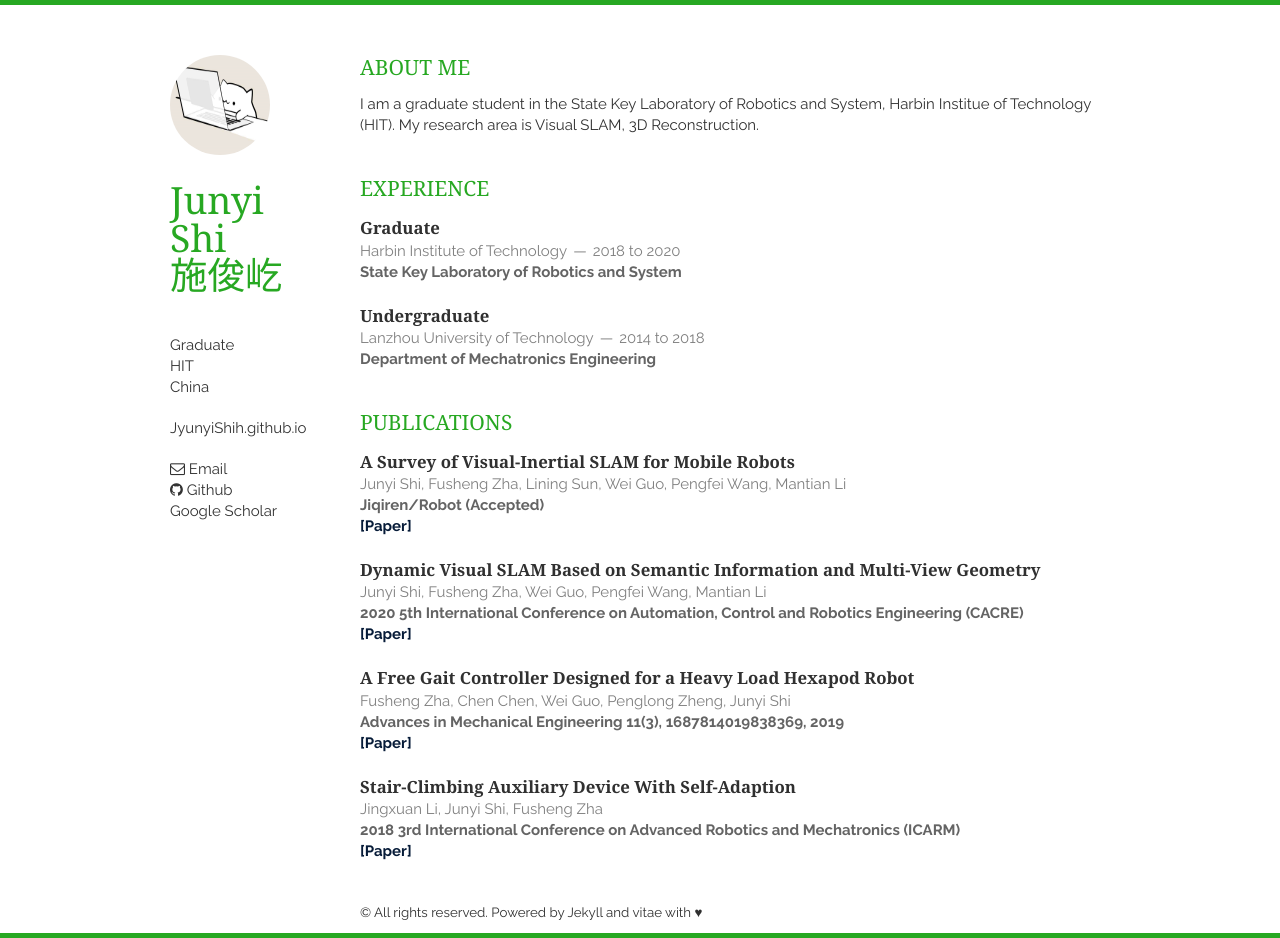
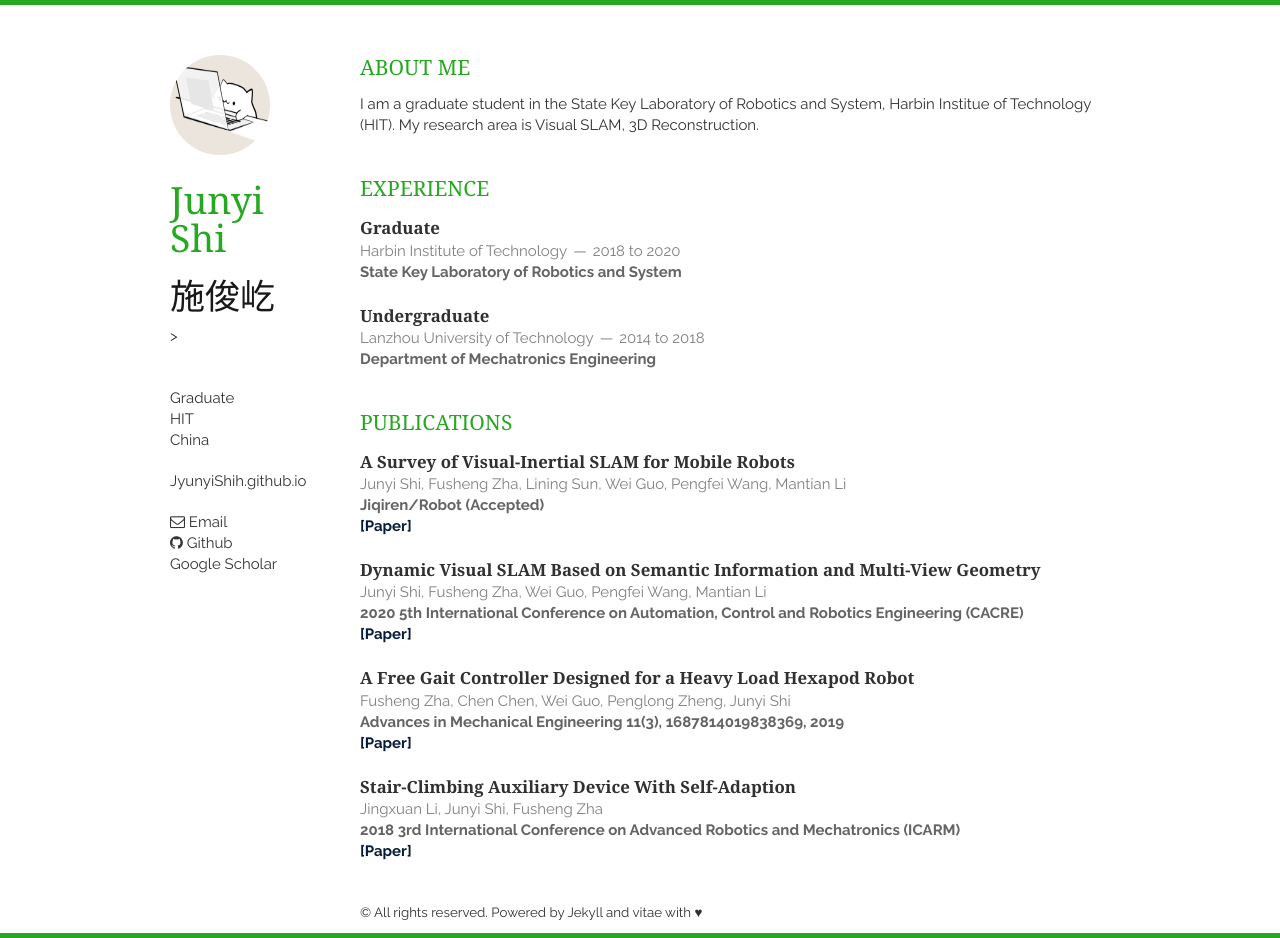
Before and after one commit to JunYiShih/JunYiShih.github.io, a Jekyll site: the page built from index.html, in a window 1280 px wide. Built offline with Jekyll 4.4.1, drawn with Linux system fonts in a browser that asks for light colours; nearby versions of some CDN libraries; the list of posts is cut into pages by our own code; a style sheet for code colours, icons or effects is not loaded.

```diff
--- a/_layouts/layout.html
+++ b/_layouts/layout.html
@@ -28,9 +28,9 @@
     <header class="three columns">
         <img src="{{ site.baseurl }}static/img/profile.png" class="me">
         <h1>Junyi<br>
-            Shi<br>
-            施俊屹
-        </h1>
+            Shi<br></h1>
+        <h2>施俊屹</h2>>
+
         <p>
             <a href="{{ site.tel_full }}">{{ site.tel }}</a>
         </p>
```
